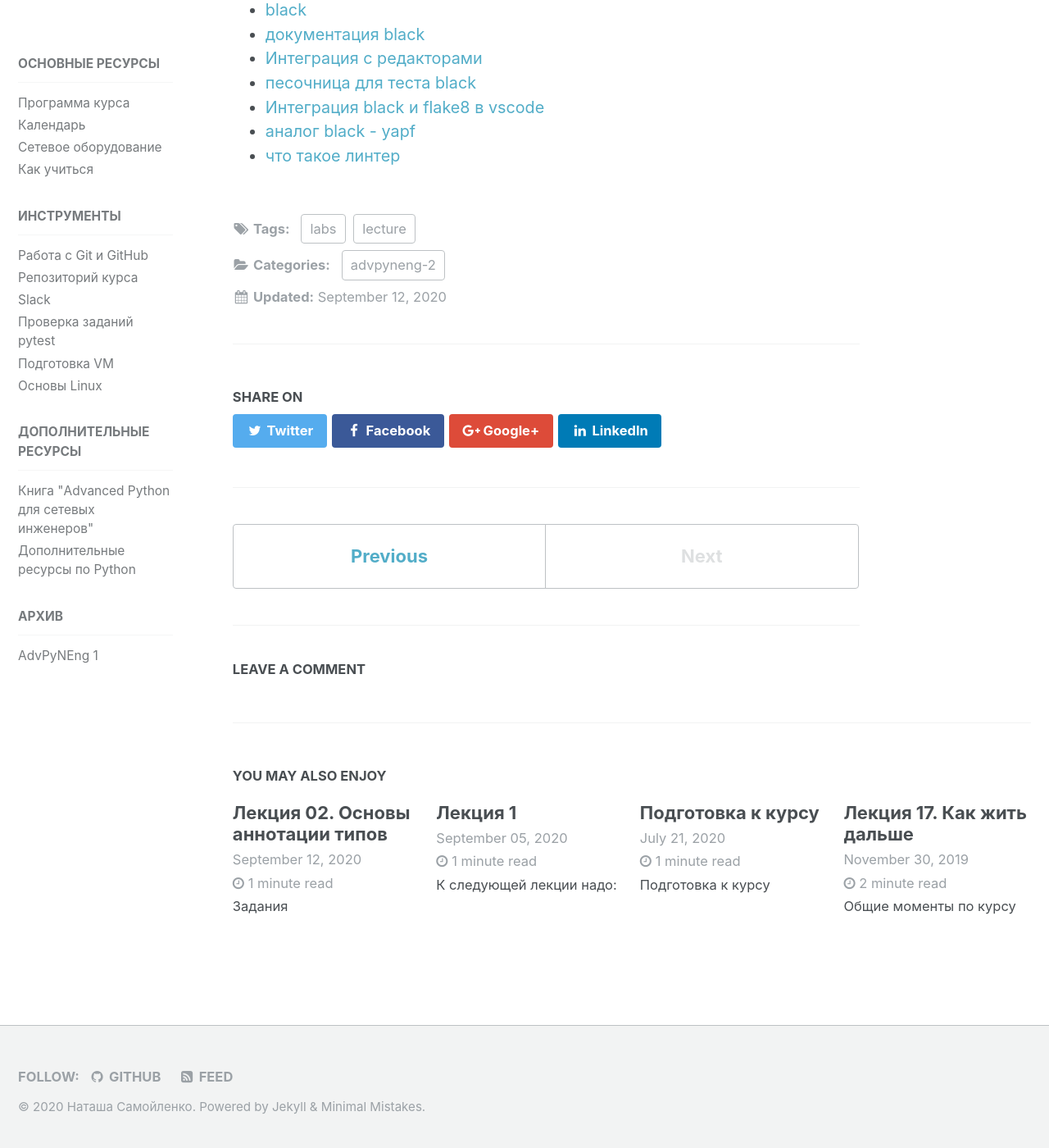
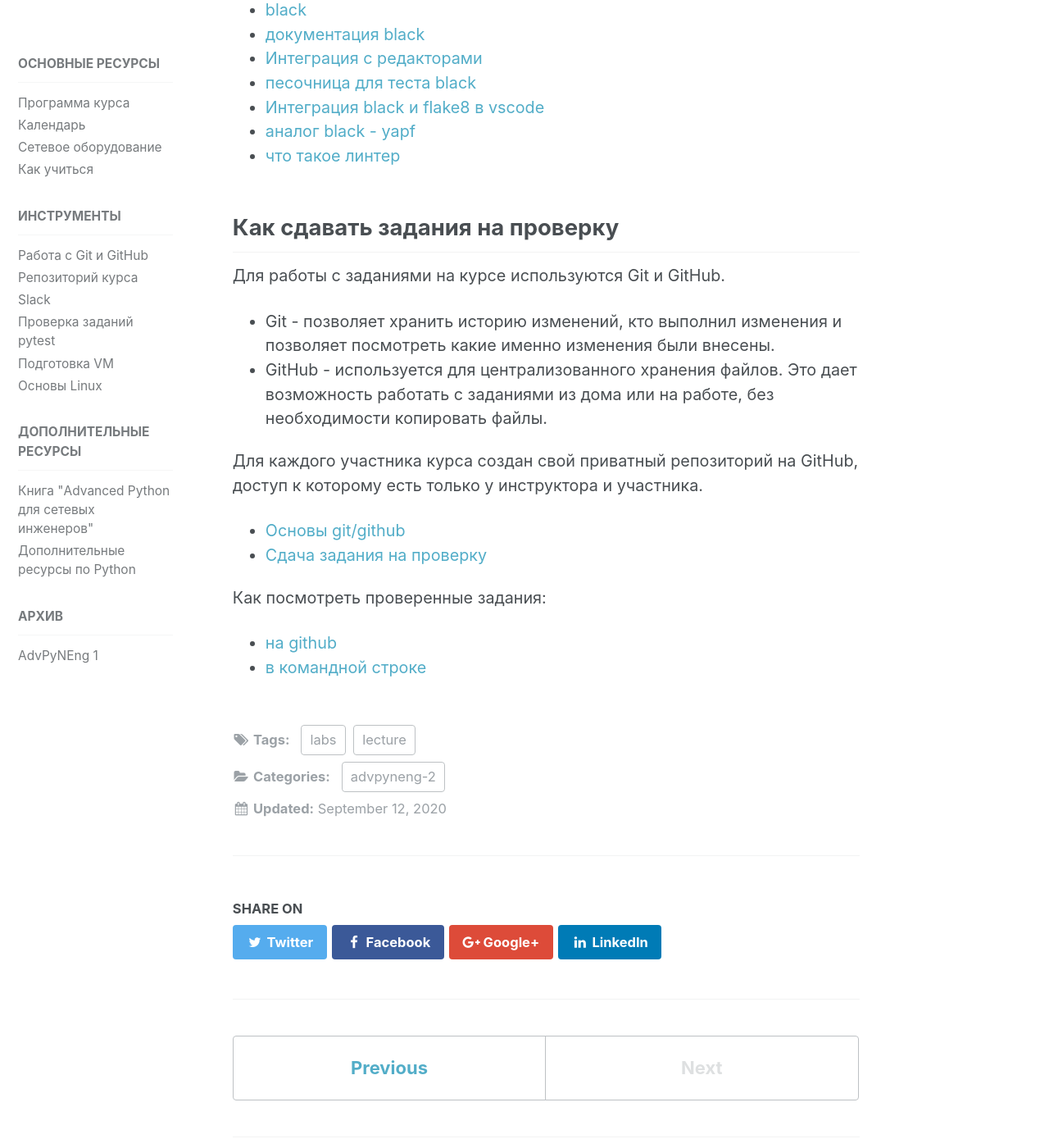
Before and after one commit to advpyneng/advpyneng.github.io, a Jekyll site: the page built from _posts/advpyneng2/2020-09-13-lecture-3.md, in a window 1280 px wide and 1400 px high, scrolled down 541 px. Shown: the whole window at 82% size. Built offline with Jekyll 4.4.1, drawn with Linux system fonts in a browser that asks for light colours; comment, search, counter and statistics services are not loaded.

Commit message:
lecture 3

```diff
--- a/_posts/advpyneng2/2020-09-13-lecture-3.md
+++ b/_posts/advpyneng2/2020-09-13-lecture-3.md
@@ -21,3 +21,21 @@ category:
 * [Интеграция black и flake8 в vscode](https://dev.to/ldsands/the-best-linter-for-black-in-vs-code-54a0)
 * [аналог black - yapf](https://github.com/google/yapf)
 * [что такое линтер](https://help.hexlet.io/article/65-linter)
+
+## Как сдавать задания на проверку
+
+Для работы с заданиями на курсе используются Git и GitHub.
+
+* Git - позволяет хранить историю изменений, кто выполнил изменения и позволяет посмотреть какие именно изменения были внесены.
+* GitHub - используется для централизованного хранения файлов. Это дает возможность работать с заданиями из дома или на работе, без необходимости копировать файлы.
+
+Для каждого участника курса создан свой приватный репозиторий на GitHub, доступ к которому есть только у инструктора и участника.
+
+
+* [Основы git/github](https://advpyneng.github.io/docs/git-github-course/)
+* [Сдача задания на проверку](https://advpyneng.github.io/docs/task-check/)
+
+Как посмотреть проверенные задания:
+
+* [на github](https://advpyneng.github.io/docs/task-check-github/)
+* [в командной строке](https://advpyneng.github.io/docs/checked-tasks-git/)
```
